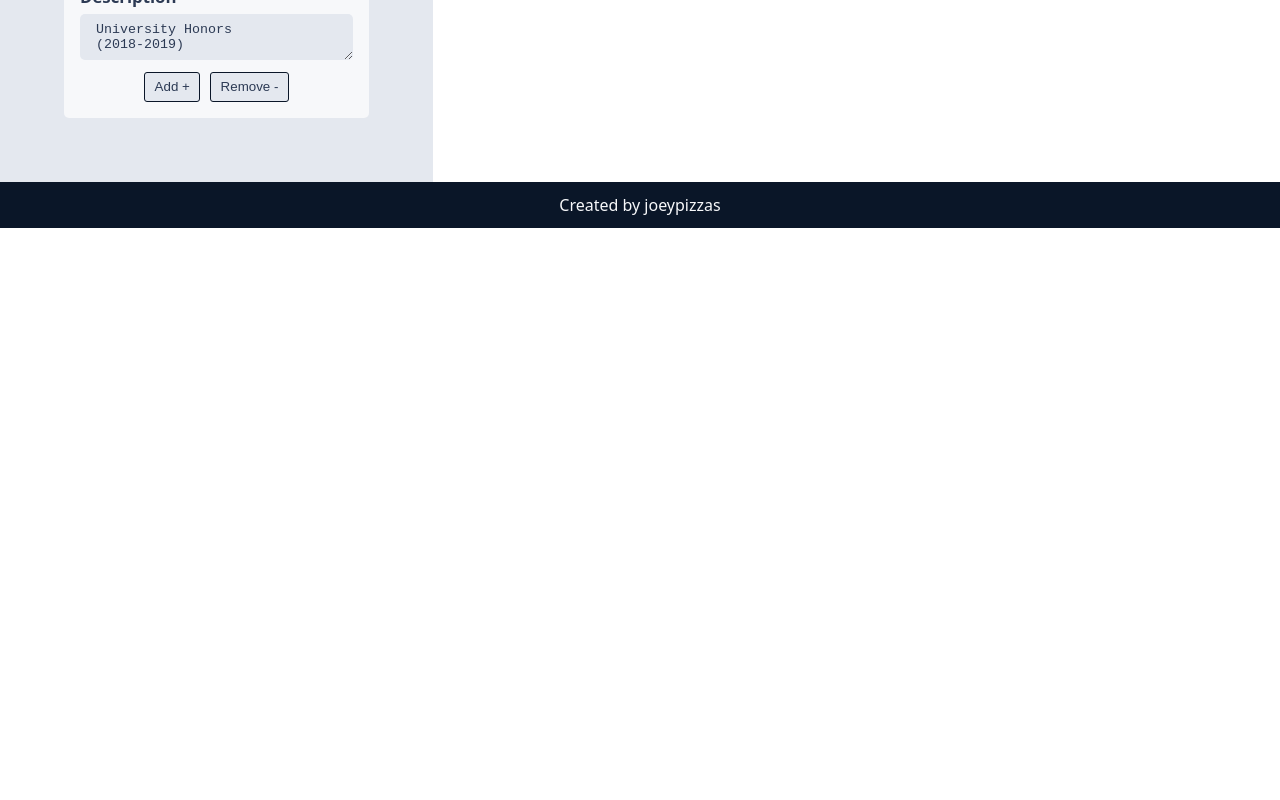
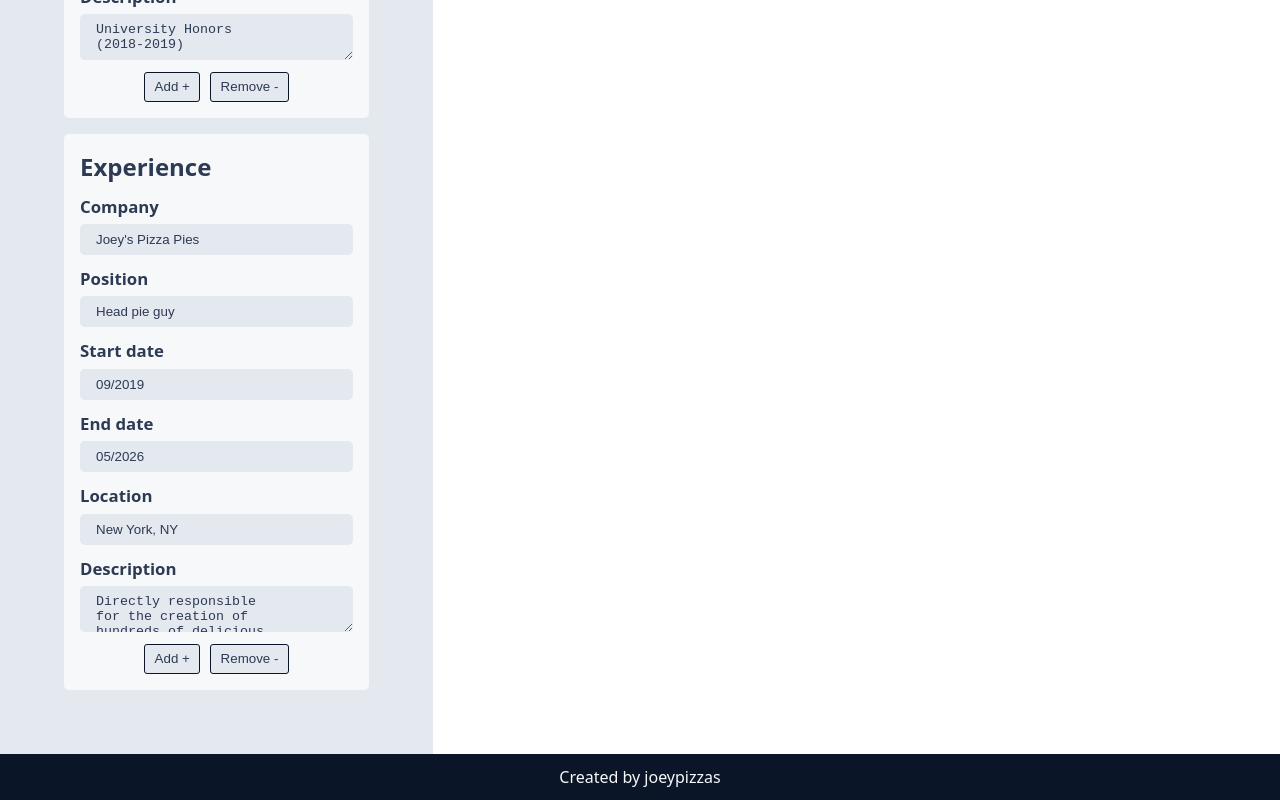
Before and after one commit to joeypizzas/resume-app, a React (Vite) app: page / in a window 1280 px wide. Shown: the part 970-1770 px from the top of the page. Before the commit the page ends 1198 px from the top, so only its background shows below. Built offline with nearby package versions, Linux system fonts and the light colour scheme.

Commit message:
Hardcoded experience form

```diff
--- a/src/components/ResumeBuilder/ResumeBuilder.jsx
+++ b/src/components/ResumeBuilder/ResumeBuilder.jsx
@@ -35,7 +35,7 @@ export function ResumeBuilder() {
           ></FormField>
           <FormField
             fieldHeader="Degree"
-            initialInput="BA, Cognitive science and philosophy"
+            initialInput="BS, Electrical engineering and computer science"
           ></FormField>
           <DatePickerField
             fieldHeader="Start date"
@@ -65,6 +65,44 @@ export function ResumeBuilder() {
           ></ResumeBuilderButton>
         </ButtonContainer>
       </ResumeBuilderForm>
+      <ResumeBuilderForm header="Experience">
+        <FormFieldsContainer>
+          <FormField
+            fieldHeader="Company"
+            initialInput="Joey's Pizza Pies"
+          ></FormField>
+          <FormField
+            fieldHeader="Position"
+            initialInput="Head pie guy"
+          ></FormField>
+          <DatePickerField
+            fieldHeader="Start date"
+            initialDate="2019-09"
+          ></DatePickerField>
+          <DatePickerField
+            fieldHeader="End date"
+            initialDate="2026-05"
+          ></DatePickerField>
+          <FormField
+            fieldHeader="Location"
+            initialInput="New York, NY"
+          ></FormField>
+          <DescriptionField
+            fieldHeader="Description"
+            initialInput="Directly responsible for the creation of hundreds of delicious pizza pies each day."
+          ></DescriptionField>
+        </FormFieldsContainer>
+        <ButtonContainer>
+          <ResumeBuilderButton
+            label="Add +"
+            onClick={() => console.log("Clicked")}
+          ></ResumeBuilderButton>
+          <ResumeBuilderButton
+            label="Remove -"
+            onClick={() => console.log("Clicked")}
+          ></ResumeBuilderButton>
+        </ButtonContainer>
+      </ResumeBuilderForm>
     </div>
   );
 }
```
